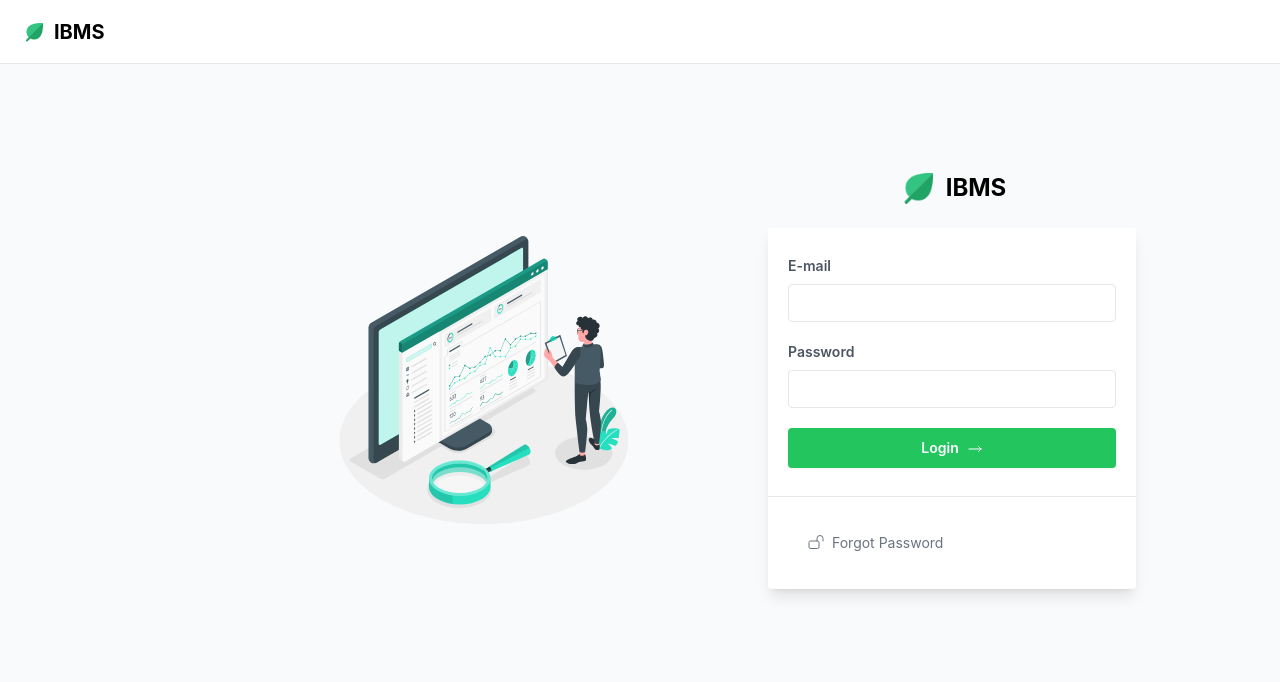
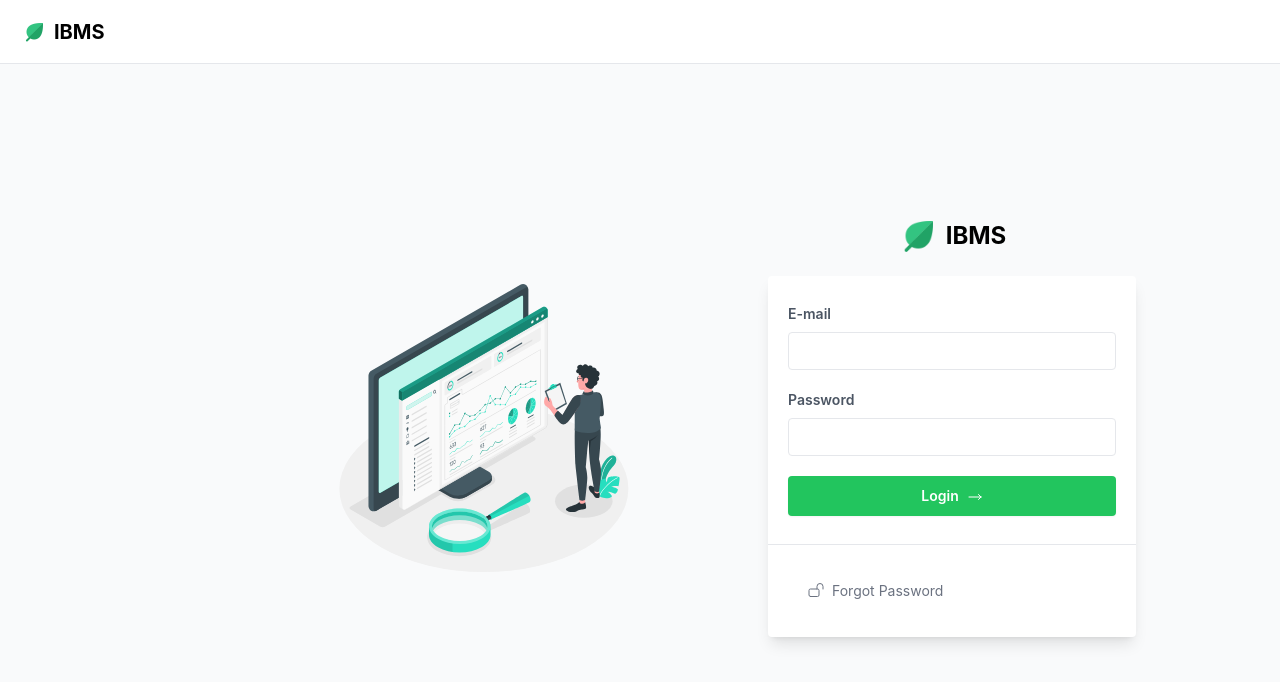
Before and after one commit to victorinojohnmark/ibms_frontend.old, a Vue app: page /login in a window 1280 px wide. Shown: the top 682 px of the page. Built offline with nearby package versions, Linux system fonts and the light colour scheme; no server answers.

Commit message:
Update Login view

```diff
--- a/src/views/auth/LoginView.vue
+++ b/src/views/auth/LoginView.vue
@@ -13,7 +13,7 @@ const loginData = ref({
 </script>
 
 <template>
-    <div class="flex lg:flex-row flex-col-reverse">
+    <div class="container flex lg:flex-row flex-col-reverse lg:mt-12">
         <div id="background-image" class="flex items-center justify-center lg:justify-end w-full lg:w-1/2">
             <img src="../../assets/img/stats_illustration.svg" class="w-1/2" alt="">
         </div>
```
